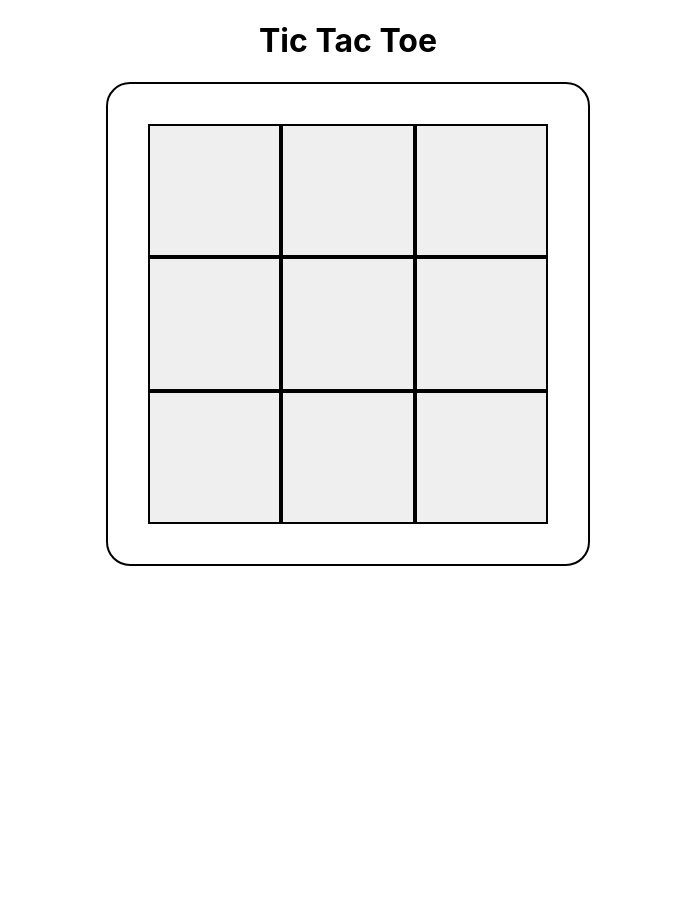
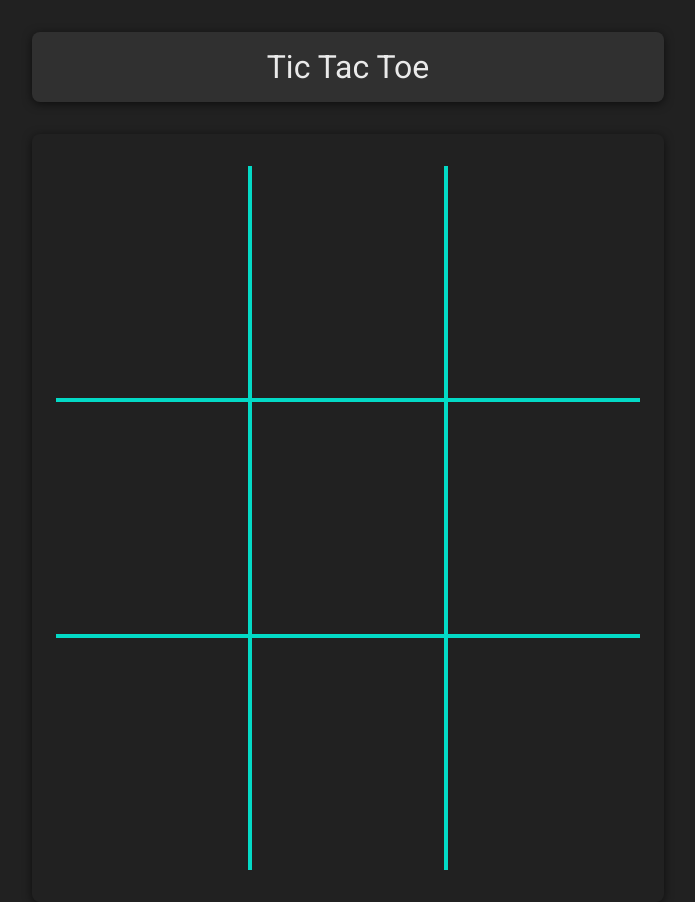
Before and after one commit to Angoooose/tic-tac-toe, a React (Create React App) app: page / in a window 1280 px wide. Shown: the whole page, without its empty margins (292-987 px from the left). Before the commit the page ends 800 px from the top, so only its background shows below. Built offline with nearby package versions, Linux system fonts and the light colour scheme.

Commit message:
Finished basic tic-tac-toe game
CPU is very basic, more work will be done later. There is win/lose/draw logic.

```diff
--- a/src/components/App.jsx
+++ b/src/components/App.jsx
@@ -1,9 +1,148 @@
-import '../styles/App.css';
+import { useState, useEffect } from 'react';
+
+import Header from './Header.jsx';
 import Board from './Board.jsx';
+import Notification from './Notification.jsx';
 
 function App() {
+  const [board, setBoard] = useState(['', '', '', '', '', '', '', '', '']);
+  const [isPlayerTurn, setIsPlayerTurn] = useState(true);
+  const [isGameComplete, setIsGameComplete] = useState(false);
+  const [isGameRestarting, setIsGameRestarting] = useState(false);
+  const [winMessage, setWinMessage] = useState('');
+
+  useEffect(() => {
+    const winningPlayer = getIsWin();;
+    if (winningPlayer !== -1) {
+      setIsGameComplete(true);
+      setIsPlayerTurn(false);
+      if (winningPlayer === 1) {
+        setWinMessage('You won the game!');
+      } else {
+        setWinMessage('You lost the game!');
+      }
+    } else if (getIsDraw() && !getIsEmpty()) {
+      setIsGameComplete(true);
+      setIsPlayerTurn(false);
+      setWinMessage('Its a draw!');
+    } else {
+      if (!isPlayerTurn) {
+        cpuTurn(board);
+      }
+    }
+  }, [board]);
+
+  useEffect(() => {
+    if (isGameRestarting) {
+      restartGame();
+    }
+  }, [isGameRestarting]);
+
+  function restartGame() {
+    setBoard(['', '', '', '', '', '', '', '', '']);
+    setIsPlayerTurn(true);
+    setIsGameComplete(false);
+    setIsGameRestarting(false);
+  }
+
+  function handleBoardClick(squareId) {
+    if (!isGameComplete) {
+      const updatedBoard = [...board];
+      updatedBoard[squareId] = 'x';
+      setBoard(updatedBoard);
+      setIsPlayerTurn(false);
+    }
+  }
+
+  function cpuTurn(board) {
+    let selectedSquare;
+
+    board.forEach((square, i) => {
+      if (square === '' && !selectedSquare) {
+        selectedSquare = i;
+      }
+    });
+
+    if (selectedSquare) {
+      const updatedBoard = [...board];
+      updatedBoard[selectedSquare] = 'o';
+      setBoard(updatedBoard);
+      setIsPlayerTurn(true);
+    }
+  }
+
+  function getIsWin() {
+    if (board[0] === board[1] && board[0] === board[2]) {
+      if (board[0] !== '' && board[1] !== '' && board[2] !== '') return checkCell(0, board);
+    }
+    if (board[3] === board[4] && board[3] === board[5]) {
+      if (board[3] !== '' && board[4] !== '' && board[5] !== '') return checkCell(3, board);
+    }
+    if (board[6] === board[7] && board[6] === board[8]) {
+      if (board[6] !== '' && board[7] !== '' && board[8] !== '') return checkCell(6, board);
+    }
+    if (board[0] === board[3] && board[0] === board[6]) {
+      if (board[0] !== '' && board[3] !== '' && board[6] !== '') return checkCell(0, board);
+    }
+    if (board[1] === board[4] && board[1] === board[7]) {
+      if (board[1] !== '' && board[4] !== '' && board[7] !== '') return checkCell(1, board);
+    }
+    if (board[2] === board[5] && board[2] === board[8] ) {
+      if (board[2] !== '' && board[5] !== '' && board[8] !== '') return checkCell(2, board);
+    }
+    if (board[0] === board[4] && board[0] === board[8]) {
+      if (board[0] !== '' && board[4] !== '' && board[8] !== '') return checkCell(0, board);
+    }
+    if (board[2] === board[4] && board[2] === board[6]) {
+      if (board[2] !== '' && board[4] !== '' && board[6] !== '') return checkCell(2, board);
+    }
+
+    return -1;
+
+    function checkCell(cellNum, board) {
+      if (board[cellNum] === "x") return 1;
+      else return 2;
+    }
+  }
+
+  function getIsDraw() {
+    let isFull;
+    let isFullArray = ['', '', '', '', '', '', '', '', ''];
+    board.forEach((square, i) => {
+      if (square !== '') {
+        isFullArray[i] = true;
+        if (isFullArray[0] && isFullArray[1] && isFullArray[2] && isFullArray[3] && isFullArray[4] && isFullArray[5] && isFullArray[6] && isFullArray[7] && isFullArray[8]) {
+          isFull = true;
+        }
+      } else {
+        isFull = false;
+      }
+    });
+
+    if (getIsWin() === -1 && isFull) {
+      return true;
+    } else {
+      return false;
+    }
+  }
+
+  function getIsEmpty() {
+    let isEmpty = true;
+    board.forEach(square => {
+      if (square !== '') {
+        isEmpty = false;
+      }
+    });
+
+    return isEmpty;
+  }
+
   return (
-    <Board></Board>
+    <div className="container">
+      <Header />
+      <Board board={board} handleClick={(squareId) => handleBoardClick(squareId)} isPlayerTurn={isPlayerTurn} isGameComplete={isGameComplete} />
+      <Notification isGameComplete={isGameComplete} winMessage={winMessage} setIsGameRestarting={setIsGameRestarting} />
+    </div>
   );
 }
 
--- a/src/components/Board.jsx
+++ b/src/components/Board.jsx
@@ -1,30 +1,58 @@
 import React from 'react';
-import ReactDOM from 'react-dom';
+import { useEffect, useState } from 'react';
 import '../styles/Board.css';
 
-function Board() {
+export default function Board(props) {
+    const { board, handleClick, isPlayerTurn, isGameComplete } = props;
+    const [clickableSquareClasses, setClickableSquareClasses] = useState(['', '', '', '', '', '', '', '', '']);
+
+    useEffect(() => {
+        const updatedClasses = [...clickableSquareClasses];
+        board.forEach((square, i) => {
+            if (isSquareClickable(i)) {
+                updatedClasses[i] = 'clickable';
+            } else {
+                updatedClasses[i] = '';
+            }
+        });
+        setClickableSquareClasses(updatedClasses);
+    }, [board, isGameComplete]);
+
+    function isSquareClickable(square) {
+        if (board[square] === '' && isPlayerTurn && !isGameComplete) {
+            return true;
+        } else {
+            return false;
+        }
+    }
+
+    function handleSquareClick(squareId) {
+        if (isPlayerTurn && isSquareClickable(squareId)) {
+            handleClick(squareId);
+        }
+    }
+
     return (
-        <html>
-            <body>
-                <h1 id="heading" href="#">Tic Tac Toe</h1>
-            <   div className="Board">
-                    <button id="square1" onClick={ () => updateSquare('square1')}></button>
-                    <button id="square2" onClick={ () => updateSquare('square2')}></button>
-                    <button id="square3" onClick={ () => updateSquare('square3')}></button>
-                    <button id="square4" onClick={ () => updateSquare('square4')}></button>
-                    <button id="square5" onClick={ () => updateSquare('square5')}></button>
-                    <button id="square6" onClick={ () => updateSquare('square6')}></button>
-                    <button id="square7" onClick={ () => updateSquare('square7')}></button>
-                    <button id="square8" onClick={ () => updateSquare('square8')}></button>
-                    <button id="square9" onClick={ () => updateSquare('square9')}></button>
-                </div>
-            </body>
-        </html>
+        <div className="board-container raised-card">
+            <table className="board">
+                <tbody>
+                    <tr>
+                        <td className={`board-square  r1 c1 ${clickableSquareClasses[0]}`} onClick={() => handleSquareClick(0)}>{ board[0] }</td>
+                        <td className={`board-square r1 c2 ${clickableSquareClasses[1]}`} onClick={() => handleSquareClick(1)}>{ board[1] }</td>
+                        <td className={`board-square r1 ${clickableSquareClasses[2]}`} onClick={() => handleSquareClick(2)}>{ board[2] }</td>
+                    </tr>
+                    <tr>
+                        <td className={`board-square r2 c1 ${clickableSquareClasses[3]}`} onClick={() => handleSquareClick(3)}>{ board[3] }</td>
+                        <td className={`board-square r2 c2 ${clickableSquareClasses[4]}`} onClick={() => handleSquareClick(4)}>{ board[4] }</td>
+                        <td className={`board-square r2 ${clickableSquareClasses[5]}`} onClick={() => handleSquareClick(5)}>{ board[5] }</td>
+                    </tr>
+                    <tr>
+                        <td className={`board-square c1 ${clickableSquareClasses[6]}`} onClick={() => handleSquareClick(6)}>{ board[6] }</td>
+                        <td className={`board-square c2 ${clickableSquareClasses[7]}`} onClick={() => handleSquareClick(7)}>{ board[7] }</td>
+                        <td className={`board-square ${clickableSquareClasses[8]}`} onClick={() => handleSquareClick(8)}>{ board[8] }</td>
+                    </tr>
+                </tbody>
+            </table>
+        </div>
     );
 }
-
-function updateSquare(id) {
-    ReactDOM.render('X', document.getElementById(id));
-}
-
-export default Board;
--- /dev/null
+++ b/src/components/Header.jsx
@@ -0,0 +1,9 @@
+import '../styles/Header.css';
+
+export default function Header() {
+    return (
+        <div className="header raised-card">
+            Tic Tac Toe
+        </div>
+    );
+}
--- /dev/null
+++ b/src/components/Notification.jsx
@@ -0,0 +1,28 @@
+import React from 'react';
+import { useEffect, useState } from 'react';
+import '../styles/Notification.css';
+
+export default function Notification(props) {
+    const { isGameComplete, winMessage, setIsGameRestarting } = props;
+    const [notificationClass, setNotificationClass] = useState('');
+    const [gameResult, setGameResult] = useState('');
+
+    useEffect(() => {
+        if (isGameComplete) {
+            setGameResult(winMessage);
+            setNotificationClass('visable');
+        }
+    }, [isGameComplete, winMessage]);
+
+    function startGameRestart() {
+        setNotificationClass('');
+        setIsGameRestarting(true);
+    }
+
+    return (
+        <div className={`notification-container ${notificationClass}`}>
+            <div className="message">{ gameResult }</div>
+            <button className="button" onClick={() => startGameRestart()}>Restart</button>
+        </div>
+    );
+}
--- a/src/index.css
+++ b/src/index.css
@@ -1,13 +1,33 @@
-body {
-  margin: 0;
-  font-family: -apple-system, BlinkMacSystemFont, 'Segoe UI', 'Roboto', 'Oxygen',
-    'Ubuntu', 'Cantarell', 'Fira Sans', 'Droid Sans', 'Helvetica Neue',
-    sans-serif;
-  -webkit-font-smoothing: antialiased;
-  -moz-osx-font-smoothing: grayscale;
+@import url('https://fonts.googleapis.com/css2?family=Roboto&display=swap%27');
+
+:root {
+  --bg-grey-900: #212121;
+  --bg-grey-800: #303030;
+  --bg-grey-700: #424242;
+  --bg-primary: #BB86FC;
+  --bg-primary-dark: #3700B3;
+  --bg-secondary: #03DAC6;
+  --bg-secondary-dark: #018786;
+  --text: rgba(256, 256, 256, 0.9);
 }
 
-code {
-  font-family: source-code-pro, Menlo, Monaco, Consolas, 'Courier New',
-    monospace;
+html, body {
+  height: 100%;
 }
+
+body {
+  background-color: var(--bg-grey-900);
+  color: var(--text);
+  font-family: 'Roboto', sans-serif;
+}
+
+.container {
+  margin: auto;
+  width: 50%;
+}
+
+.raised-card {
+  border-radius: 8px;
+  box-shadow: 0 2px 10px rgba(0, 0, 0, 0.6);
+  padding: 16px;
+}
--- a/src/styles/Board.css
+++ b/src/styles/Board.css
@@ -1,129 +1,32 @@
-#heading {
+.board {
+    border-collapse: collapse;
+    border-spacing: 0px;
+    margin: 16px 8px;
+    padding: 16px 16px;
     text-align: center;
+    width: -webkit-fill-available;
 }
 
-.Board {
-    width: 400px;
-    height: 400px;
-    padding: 40px;
-    border-radius: 24px;
-    border: 2px solid black;
-    margin: auto;
+.board-square {
+    height: 200px;
+    font-size: 64px;
+    padding: 16px;
+    width: 100px;
 }
 
-.Board button[id="square1"] {
-    width: 133.33px;
-    height: 133.33px;
-    padding: 40px;
-    border: 2px solid black;
-    text-align: center;
-    font-size: 50px;
+.clickable {
+    cursor: pointer;
 }
 
-.Board button[id="square1"]:hover {
-    background: gray;
+.clickable:hover {
+    background-color: var(--bg-secondary-dark);
 }
 
-.Board button[id="square2"] {
-    width: 133.33px;
-    height: 133.33px;
-    padding: 40px;
-    border: 2px solid black;
-    text-align: center;
-    font-size: 50px;
+.c1, .c2 {
+    border-right: 4px solid var(--bg-secondary);
+    stroke-linecap: round;
 }
 
-.Board button[id="square2"]:hover {
-    background: gray;
+.r1, .r2 {
+    border-bottom: 4px solid var(--bg-secondary);
 }
-
-.Board button[id="square3"] {
-    width: 133.33px;
-    height: 133.33px;
-    padding: 40px;
-    border: 2px solid black;
-    text-align: center;
-    font-size: 50px;
-}
-
-.Board button[id="square3"]:hover {
-    background: gray;
-}
-
-.Board button[id="square4"] {
-    width: 133.33px;
-    height: 133.33px;
-    padding: 40px;
-    border: 2px solid black;
-    text-align: center;
-    font-size: 50px;
-}
-
-.Board button[id="square4"]:hover {
-    background: gray;
-}
-
-.Board button[id="square5"] {
-    width: 133.33px;
-    height: 133.33px;
-    padding: 40px;
-    border: 2px solid black;
-    text-align: center;
-    font-size: 50px;
-}
-
-.Board button[id="square5"]:hover {
-    background: gray;
-}
-
-.Board button[id="square6"] {
-    width: 133.33px;
-    height: 133.33px;
-    padding: 40px;
-    border: 2px solid black;
-    text-align: center;
-    font-size: 50px;
-}
-
-.Board button[id="square6"]:hover {
-    background: gray;
-}
-
-.Board button[id="square7"] {
-    width: 133.33px;
-    height: 133.33px;
-    padding: 40px;
-    border: 2px solid black;
-    text-align: center;
-    font-size: 50px;
-}
-
-.Board button[id="square7"]:hover {
-    background: gray;
-}
-
-.Board button[id="square8"] {
-    width: 133.33px;
-    height: 133.33px;
-    padding: 40px;
-    border: 2px solid black;
-    text-align: center;
-    font-size: 50px;
-}
-
-.Board button[id="square8"]:hover {
-    background: gray;
-}
-
-.Board button[id="square9"] {
-    width: 133.33px;
-    height: 133.33px;
-    padding: 40px;
-    border: 2px solid black;
-    text-align: center;
-    font-size: 50px;
-}
-
-.Board button[id="square9"]:hover {
-    background: gray;
-}
--- /dev/null
+++ b/src/styles/Header.css
@@ -0,0 +1,6 @@
+.header {
+    background-color: var(--bg-grey-800);
+    font-size: 32px;
+    margin: 32px 0px;
+    text-align: center;
+}
--- /dev/null
+++ b/src/styles/Notification.css
@@ -0,0 +1,40 @@
+.button {
+    border: 2px solid var(--bg-secondary);
+    background-color: var(--bg-grey-900);
+    border-radius: 24px;
+    color: white;
+    height: 30%;
+    position: relative;
+    top: 30%;
+    width: 30%;
+}
+
+.button:hover {
+    background-color: var(--bg-secondary-dark);
+    cursor: pointer;
+    width: 35%;
+}
+
+.message {
+    color: white;
+    position: relative;
+    top: 20%;
+}
+
+.notification-container {
+    border: 2px solid var(--bg-secondary);
+    background-color: var(--bg-grey-800);
+    border-radius: 24px;
+    display: none;
+    height: 100px;
+    left: 50%;
+    position: absolute;
+    text-align: center;
+    top: 50%;
+    transform: translate(-50%, -50%);
+    width: 500px;
+}
+
+.visable {
+    display: block;
+}
```
Also changed, not shown: src/styles/App.css (deleted).
